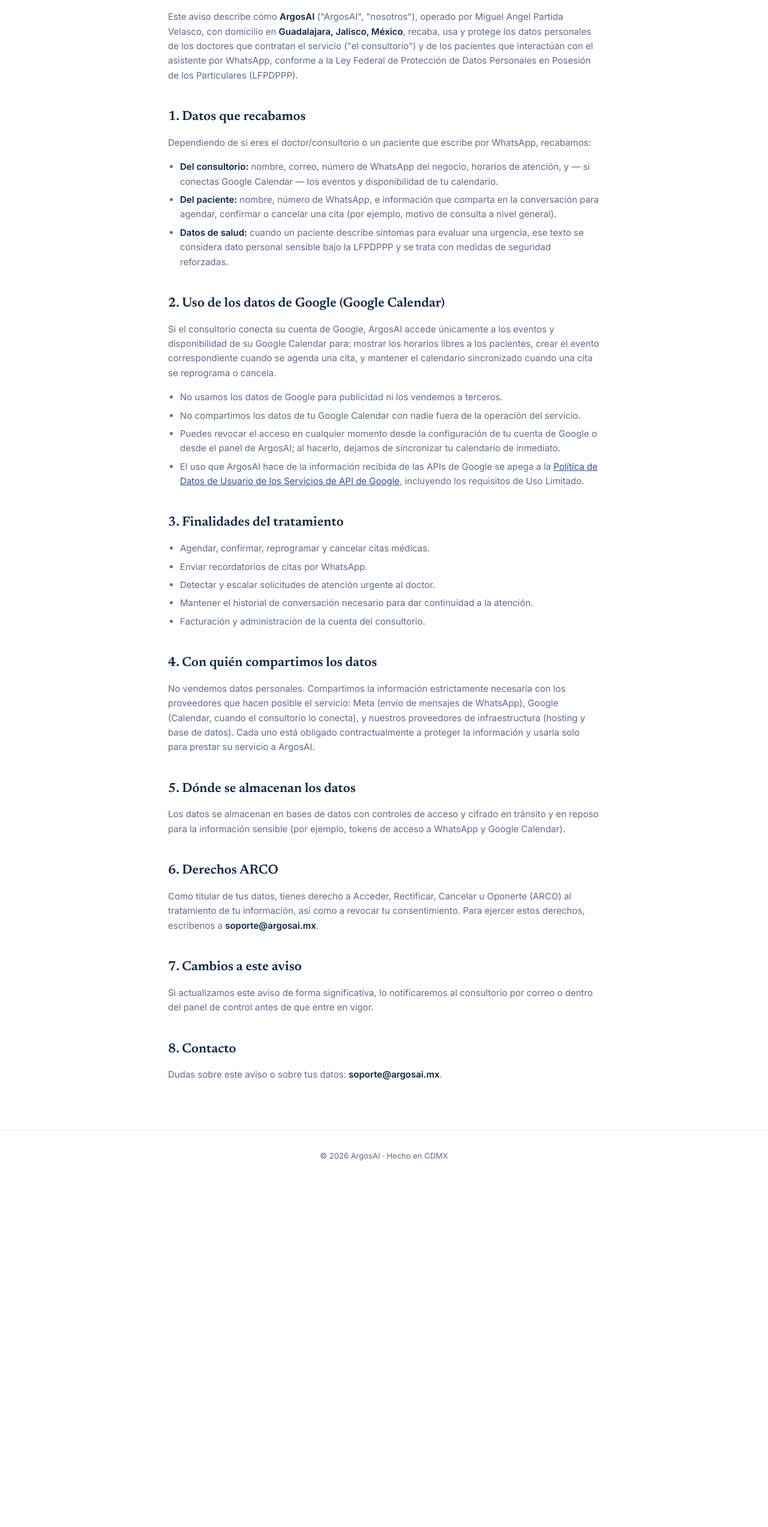
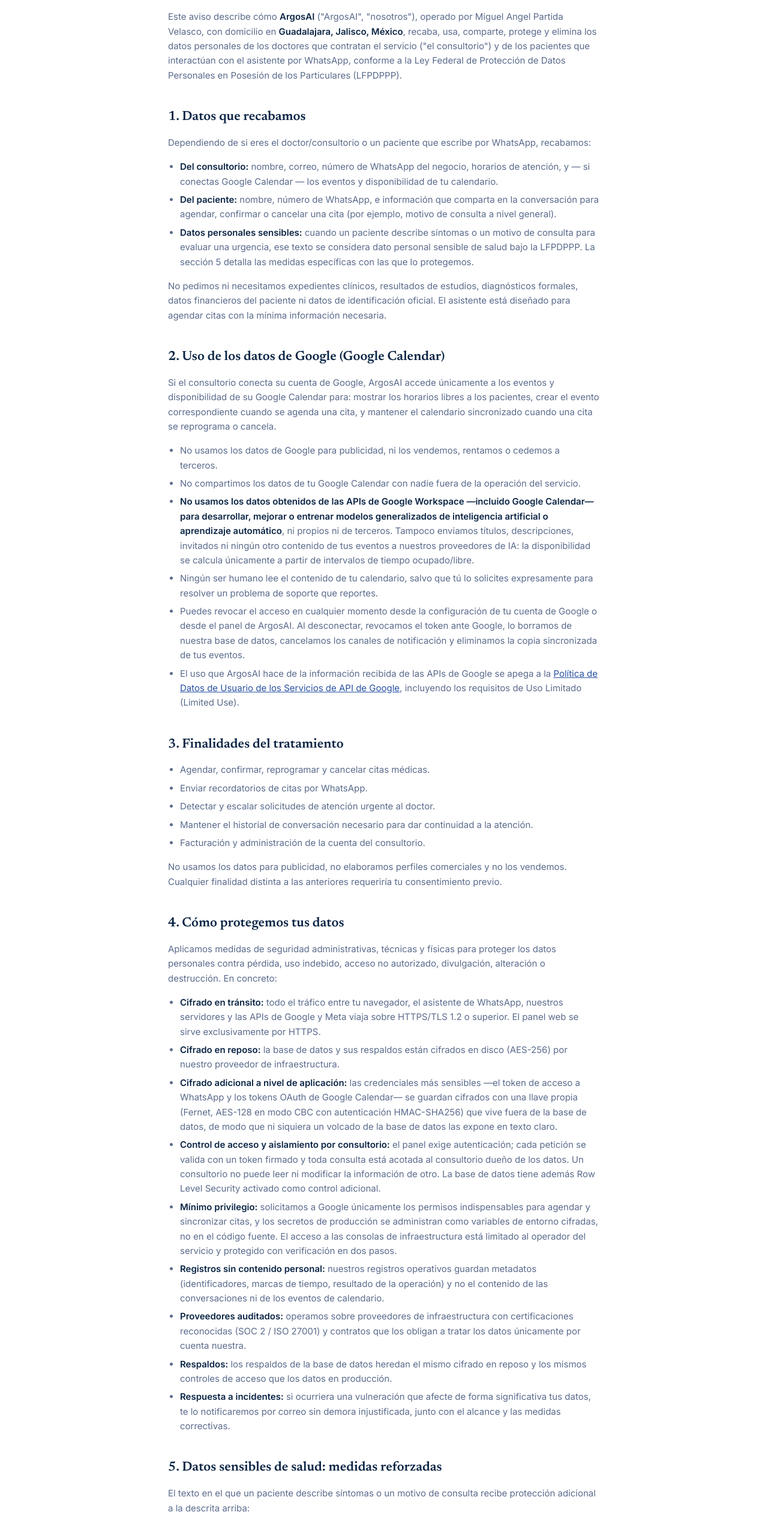
Before and after one commit to mapv042/Hannibal, a Next.js app in the folder hannibal-dashboard/: page /privacy in a window 1280 px wide. Shown: the part 234-2779 px from the top of the page at 60% size. Before the commit the page ends 2202 px from the top, so only its background shows below. Built offline with nearby package versions, Linux system fonts and the light colour scheme.

Commit message:
update privacy terms

```diff
--- a/hannibal-dashboard/src/app/privacy/page.tsx
+++ b/hannibal-dashboard/src/app/privacy/page.tsx
@@ -8,14 +8,14 @@ export const metadata: Metadata = {
 
 export default function PrivacyPage() {
   return (
-    <LegalLayout title="Aviso de privacidad" updated="3 de agosto de 2026">
+    <LegalLayout title="Aviso de privacidad" updated="25 de agosto de 2026">
       <p>
         Este aviso describe cómo <strong>ArgosAI</strong> (&quot;ArgosAI&quot;, &quot;nosotros&quot;), operado por{' '}
         Miguel Angel Partida Velasco, con domicilio en{' '}
-        <strong>Guadalajara, Jalisco, México</strong>, recaba, usa y protege los datos personales de los doctores que
-        contratan el servicio (&quot;el consultorio&quot;) y de los pacientes que interactúan con el asistente por
-        WhatsApp, conforme a la Ley Federal de Protección de Datos Personales en Posesión de los Particulares
-        (LFPDPPP).
+        <strong>Guadalajara, Jalisco, México</strong>, recaba, usa, comparte, protege y elimina los datos personales
+        de los doctores que contratan el servicio (&quot;el consultorio&quot;) y de los pacientes que interactúan con
+        el asistente por WhatsApp, conforme a la Ley Federal de Protección de Datos Personales en Posesión de los
+        Particulares (LFPDPPP).
       </p>
 
       <h2>1. Datos que recabamos</h2>
@@ -23,8 +23,13 @@ export default function PrivacyPage() {
       <ul>
         <li><strong>Del consultorio:</strong> nombre, correo, número de WhatsApp del negocio, horarios de atención, y — si conectas Google Calendar — los eventos y disponibilidad de tu calendario.</li>
         <li><strong>Del paciente:</strong> nombre, número de WhatsApp, e información que comparta en la conversación para agendar, confirmar o cancelar una cita (por ejemplo, motivo de consulta a nivel general).</li>
-        <li><strong>Datos de salud:</strong> cuando un paciente describe síntomas para evaluar una urgencia, ese texto se considera dato personal sensible bajo la LFPDPPP y se trata con medidas de seguridad reforzadas.</li>
+        <li><strong>Datos personales sensibles:</strong> cuando un paciente describe síntomas o un motivo de consulta para evaluar una urgencia, ese texto se considera dato personal sensible de salud bajo la LFPDPPP. La sección 5 detalla las medidas específicas con las que lo protegemos.</li>
       </ul>
+      <p>
+        No pedimos ni necesitamos expedientes clínicos, resultados de estudios, diagnósticos formales, datos
+        financieros del paciente ni datos de identificación oficial. El asistente está diseñado para agendar citas
+        con la mínima información necesaria.
+      </p>
 
       <h2>2. Uso de los datos de Google (Google Calendar)</h2>
       <p>
@@ -33,10 +38,12 @@ export default function PrivacyPage() {
         cuando se agenda una cita, y mantener el calendario sincronizado cuando una cita se reprograma o cancela.
       </p>
       <ul>
-        <li>No usamos los datos de Google para publicidad ni los vendemos a terceros.</li>
+        <li>No usamos los datos de Google para publicidad, ni los vendemos, rentamos o cedemos a terceros.</li>
         <li>No compartimos los datos de tu Google Calendar con nadie fuera de la operación del servicio.</li>
-        <li>Puedes revocar el acceso en cualquier momento desde la configuración de tu cuenta de Google o desde el panel de ArgosAI; al hacerlo, dejamos de sincronizar tu calendario de inmediato.</li>
-        <li>El uso que ArgosAI hace de la información recibida de las APIs de Google se apega a la <a href="https://developers.google.com/terms/api-services-user-data-policy" target="_blank" rel="noopener noreferrer">Política de Datos de Usuario de los Servicios de API de Google</a>, incluyendo los requisitos de Uso Limitado.</li>
+        <li><strong>No usamos los datos obtenidos de las APIs de Google Workspace —incluido Google Calendar— para desarrollar, mejorar o entrenar modelos generalizados de inteligencia artificial o aprendizaje automático</strong>, ni propios ni de terceros. Tampoco enviamos títulos, descripciones, invitados ni ningún otro contenido de tus eventos a nuestros proveedores de IA: la disponibilidad se calcula únicamente a partir de intervalos de tiempo ocupado/libre.</li>
+        <li>Ningún ser humano lee el contenido de tu calendario, salvo que tú lo solicites expresamente para resolver un problema de soporte que reportes.</li>
+        <li>Puedes revocar el acceso en cualquier momento desde la configuración de tu cuenta de Google o desde el panel de ArgosAI. Al desconectar, revocamos el token ante Google, lo borramos de nuestra base de datos, cancelamos los canales de notificación y eliminamos la copia sincronizada de tus eventos.</li>
+        <li>El uso que ArgosAI hace de la información recibida de las APIs de Google se apega a la <a href="https://developers.google.com/terms/api-services-user-data-policy" target="_blank" rel="noopener noreferrer">Política de Datos de Usuario de los Servicios de API de Google</a>, incluyendo los requisitos de Uso Limitado (Limited Use).</li>
       </ul>
 
       <h2>3. Finalidades del tratamiento</h2>
@@ -47,37 +54,83 @@ export default function PrivacyPage() {
         <li>Mantener el historial de conversación necesario para dar continuidad a la atención.</li>
         <li>Facturación y administración de la cuenta del consultorio.</li>
       </ul>
-
-      <h2>4. Con quién compartimos los datos</h2>
       <p>
-        No vendemos datos personales. Compartimos la información estrictamente necesaria con los proveedores que
-        hacen posible el servicio: Meta (envío de mensajes de WhatsApp), Google (Calendar, cuando el consultorio lo
-        conecta), y nuestros proveedores de infraestructura (hosting y base de datos). Cada uno está obligado
-        contractualmente a proteger la información y usarla solo para prestar su servicio a ArgosAI.
+        No usamos los datos para publicidad, no elaboramos perfiles comerciales y no los vendemos. Cualquier
+        finalidad distinta a las anteriores requeriría tu consentimiento previo.
       </p>
 
-      <h2>5. Dónde se almacenan los datos</h2>
+      <h2>4. Cómo protegemos tus datos</h2>
       <p>
-        Los datos se almacenan en bases de datos con controles de acceso y cifrado en tránsito y en reposo para
-        la información sensible (por ejemplo, tokens de acceso a WhatsApp y Google Calendar).
+        Aplicamos medidas de seguridad administrativas, técnicas y físicas para proteger los datos personales
+        contra pérdida, uso indebido, acceso no autorizado, divulgación, alteración o destrucción. En concreto:
+      </p>
+      <ul>
+        <li><strong>Cifrado en tránsito:</strong> todo el tráfico entre tu navegador, el asistente de WhatsApp, nuestros servidores y las APIs de Google y Meta viaja sobre HTTPS/TLS 1.2 o superior. El panel web se sirve exclusivamente por HTTPS.</li>
+        <li><strong>Cifrado en reposo:</strong> la base de datos y sus respaldos están cifrados en disco (AES-256) por nuestro proveedor de infraestructura.</li>
+        <li><strong>Cifrado adicional a nivel de aplicación:</strong> las credenciales más sensibles —el token de acceso a WhatsApp y los tokens OAuth de Google Calendar— se guardan cifrados con una llave propia (Fernet, AES-128 en modo CBC con autenticación HMAC-SHA256) que vive fuera de la base de datos, de modo que ni siquiera un volcado de la base de datos las expone en texto claro.</li>
+        <li><strong>Control de acceso y aislamiento por consultorio:</strong> el panel exige autenticación; cada petición se valida con un token firmado y toda consulta está acotada al consultorio dueño de los datos. Un consultorio no puede leer ni modificar la información de otro. La base de datos tiene además Row Level Security activado como control adicional.</li>
+        <li><strong>Mínimo privilegio:</strong> solicitamos a Google únicamente los permisos indispensables para agendar y sincronizar citas, y los secretos de producción se administran como variables de entorno cifradas, no en el código fuente. El acceso a las consolas de infraestructura está limitado al operador del servicio y protegido con verificación en dos pasos.</li>
+        <li><strong>Registros sin contenido personal:</strong> nuestros registros operativos guardan metadatos (identificadores, marcas de tiempo, resultado de la operación) y no el contenido de las conversaciones ni de los eventos de calendario.</li>
+        <li><strong>Proveedores auditados:</strong> operamos sobre proveedores de infraestructura con certificaciones reconocidas (SOC 2 / ISO 27001) y contratos que los obligan a tratar los datos únicamente por cuenta nuestra.</li>
+        <li><strong>Respaldos:</strong> los respaldos de la base de datos heredan el mismo cifrado en reposo y los mismos controles de acceso que los datos en producción.</li>
+        <li><strong>Respuesta a incidentes:</strong> si ocurriera una vulneración que afecte de forma significativa tus datos, te lo notificaremos por correo sin demora injustificada, junto con el alcance y las medidas correctivas.</li>
+      </ul>
+
+      <h2>5. Datos sensibles de salud: medidas reforzadas</h2>
+      <p>
+        El texto en el que un paciente describe síntomas o un motivo de consulta recibe protección adicional a la
+        descrita arriba:
+      </p>
+      <ul>
+        <li><strong>Minimización:</strong> el asistente solo pide lo necesario para agendar o para que el doctor decida sobre una urgencia; no solicita historial clínico, estudios ni diagnósticos.</li>
+        <li><strong>Acceso restringido:</strong> esta información es visible únicamente para el consultorio al que el paciente escribió. El personal de ArgosAI no accede a ella de forma rutinaria; solo puede hacerlo un administrador autorizado, de forma puntual, cuando es indispensable para resolver una falla reportada.</li>
+        <li><strong>Sin entrenamiento de modelos:</strong> ni el contenido de las conversaciones ni los datos de salud se usan para entrenar, ajustar o mejorar modelos de inteligencia artificial. Contratamos a nuestros proveedores de IA bajo condiciones de uso empresarial que prohíben el entrenamiento con los datos enviados a través de la API.</li>
+        <li><strong>Retención acotada:</strong> el contexto vivo de la conversación se guarda en memoria temporal con expiración automática a las 24 horas; solo persiste en la base de datos el historial de la cita y los mensajes necesarios para dar continuidad a la atención.</li>
+        <li><strong>Consentimiento:</strong> el paciente comparte esta información de forma voluntaria en el chat; puede pedir su eliminación en cualquier momento por los medios de la sección 7.</li>
+      </ul>
+
+      <h2>6. Con quién compartimos los datos</h2>
+      <p>
+        No vendemos datos personales. Compartimos únicamente la información estrictamente necesaria con los
+        encargados que hacen posible el servicio, todos obligados contractualmente a protegerla y a usarla solo
+        para prestarnos su servicio:
+      </p>
+      <ul>
+        <li><strong>Meta (WhatsApp Business Platform):</strong> envío y recepción de los mensajes.</li>
+        <li><strong>Google:</strong> Google Calendar, únicamente cuando el consultorio conecta su cuenta.</li>
+        <li><strong>Proveedores de infraestructura</strong> (hosting de la aplicación, base de datos administrada y caché): almacenamiento y ejecución del servicio.</li>
+        <li><strong>Proveedor de modelos de lenguaje</strong> (OpenAI o Anthropic, según la configuración): procesa el texto del mensaje para redactar la respuesta del asistente, bajo condiciones que prohíben usar esos datos para entrenar modelos. <strong>Los datos provenientes de las APIs de Google no se envían a estos proveedores.</strong></li>
+      </ul>
+      <p>
+        También podríamos divulgar información cuando la ley lo exija o para responder a un requerimiento válido de
+        una autoridad competente.
       </p>
 
-      <h2>6. Derechos ARCO</h2>
+      <h2>7. Conservación y eliminación</h2>
+      <ul>
+        <li>Conservamos los datos del consultorio mientras la cuenta esté activa. Al cancelar el servicio, eliminamos o anonimizamos los datos personales dentro de los 90 días siguientes, salvo lo que la ley obligue a conservar (por ejemplo, comprobantes fiscales).</li>
+        <li>El contexto de conversación en memoria temporal expira automáticamente a las 24 horas.</li>
+        <li>Al desconectar Google Calendar, los tokens se revocan y se borran de inmediato, y se elimina la copia sincronizada de los eventos.</li>
+        <li>Un paciente puede solicitar la eliminación de sus datos escribiendo a la dirección de la sección 8; atenderemos la solicitud en un plazo máximo de 20 días hábiles.</li>
+      </ul>
+
+      <h2>8. Derechos ARCO</h2>
       <p>
         Como titular de tus datos, tienes derecho a Acceder, Rectificar, Cancelar u Oponerte (ARCO) al tratamiento
-        de tu información, así como a revocar tu consentimiento. Para ejercer estos derechos, escríbenos a{' '}
-        <strong>soporte@argosai.mx</strong>.
+        de tu información, así como a revocar tu consentimiento y a solicitar la eliminación de tus datos. Para
+        ejercer estos derechos, escríbenos a <strong>soporte@argosai.mx</strong>.
       </p>
 
-      <h2>7. Cambios a este aviso</h2>
+      <h2>9. Cambios a este aviso</h2>
       <p>
         Si actualizamos este aviso de forma significativa, lo notificaremos al consultorio por correo o dentro del
         panel de control antes de que entre en vigor.
       </p>
 
-      <h2>8. Contacto</h2>
+      <h2>10. Contacto</h2>
       <p>
-        Dudas sobre este aviso o sobre tus datos: <strong>soporte@argosai.mx</strong>.
+        Dudas sobre este aviso, sobre tus datos o sobre nuestras medidas de seguridad:{' '}
+        <strong>soporte@argosai.mx</strong>.
       </p>
     </LegalLayout>
   )
```
Also changed, not shown: 1 other file (tests, documents, lock files or other folders).
